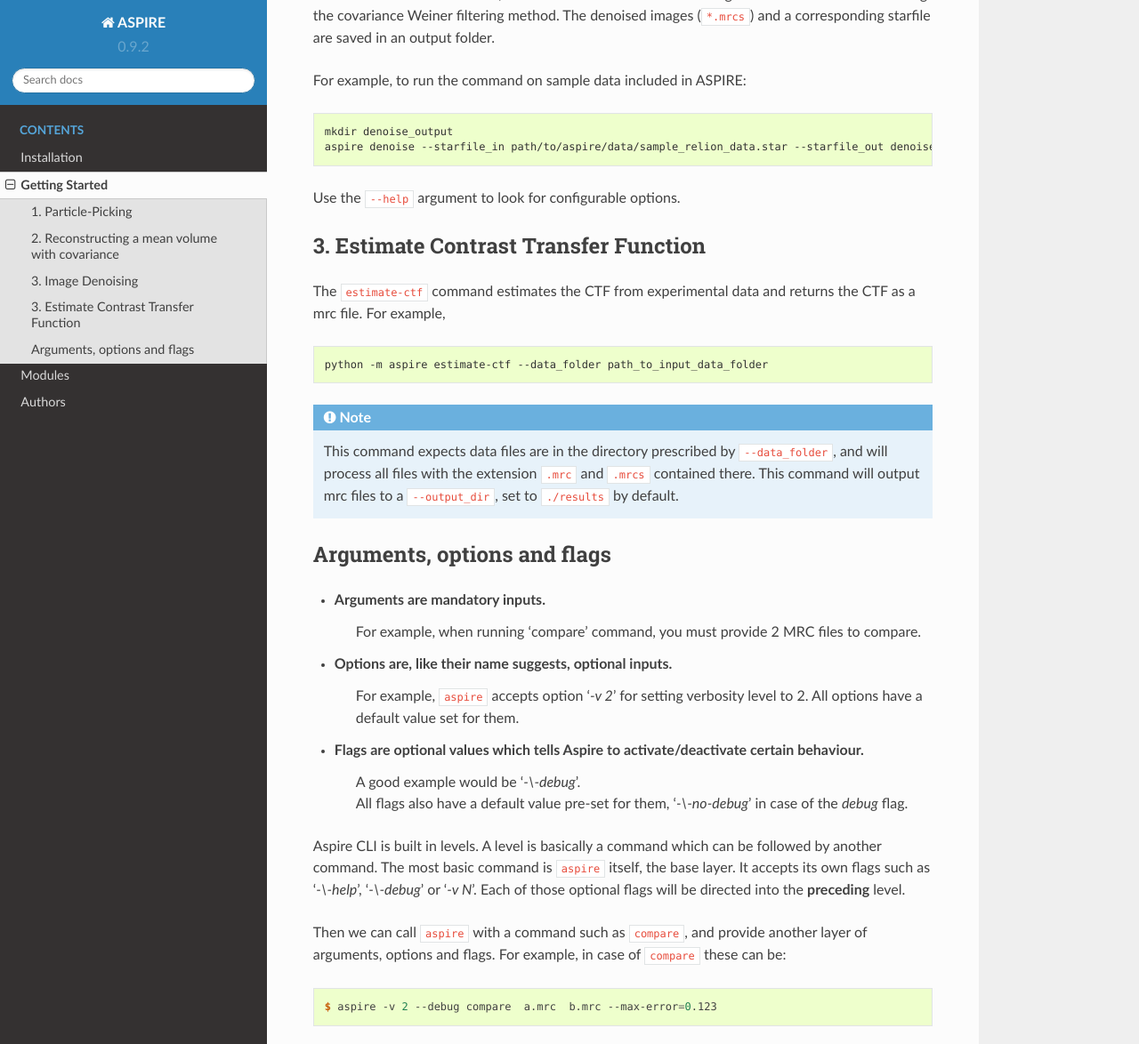
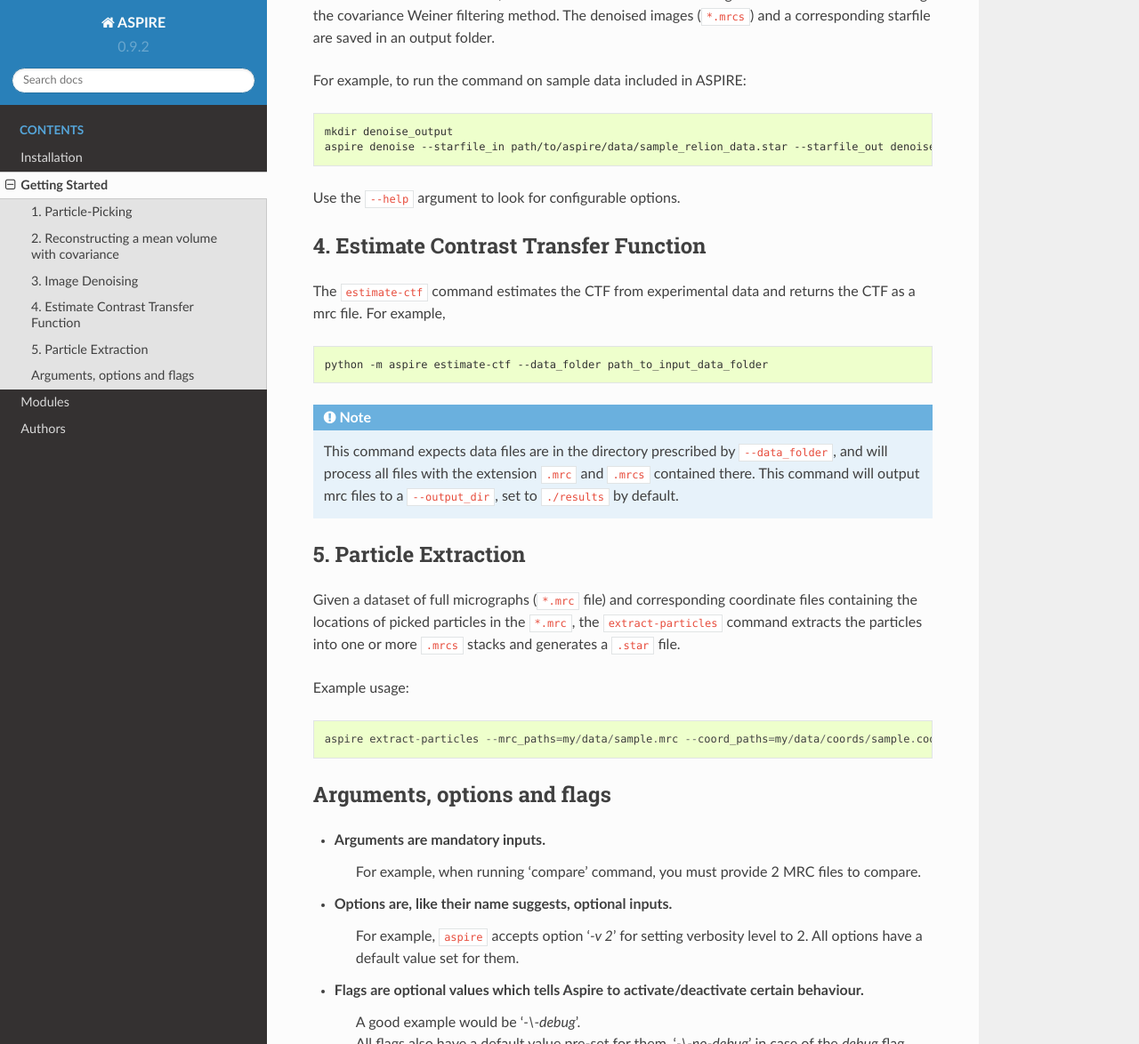
Before and after one commit to ComputationalCryoEM/ASPIRE-Python, a Sphinx documentation site: the page built from docs/source/quickstart.rst, in a window 1280 px wide and 1400 px high, scrolled down 1493 px, cut to the strip 0-1174 px from the top of the window. Shown: the whole strip at 89% size. Built offline with Sphinx 7.4.7 and the Read the Docs theme 2.0.0, drawn with Linux system fonts in a browser that asks for light colours; pages that are not in the unit, such as notebooks, are missing from menus; cross-references to code outside the pages are shown as plain code.

Commit message:
add extract-particles to quickstart.rst

```diff
--- a/docs/source/quickstart.rst
+++ b/docs/source/quickstart.rst
@@ -69,7 +69,7 @@ For example, to run the command on sample data included in ASPIRE:
 
 Use the ``--help`` argument to look for configurable options.
 
-3. Estimate Contrast Transfer Function
+4. Estimate Contrast Transfer Function
 ######################################
 
 The ``estimate-ctf`` command estimates the CTF from experimental data and returns the CTF as a mrc file.  For example,
@@ -84,6 +84,18 @@ The ``estimate-ctf`` command estimates the CTF from experimental data and return
     and will process all files with the extension ``.mrc`` and ``.mrcs`` contained there.
     This command will output mrc files to a ``--output_dir``, set to ``./results`` by default.
 
+5. Particle Extraction
+######################
+
+Given a dataset of full micrographs (``*.mrc`` file) and corresponding coordinate files containing the locations
+of picked particles in the ``*.mrc``, the ``extract-particles`` command extracts the particles into one or more ``.mrcs``
+stacks and generates a ``.star`` file.
+
+Example usage:
+
+.. code-block::
+
+    aspire extract-particles --mrc_paths=my/data/sample.mrc --coord_paths=my/data/coords/sample.coord --starfile_out=my_dataset_stack.star --particle_size=256 --centers
 
 Arguments, options and flags
 ############################
```
